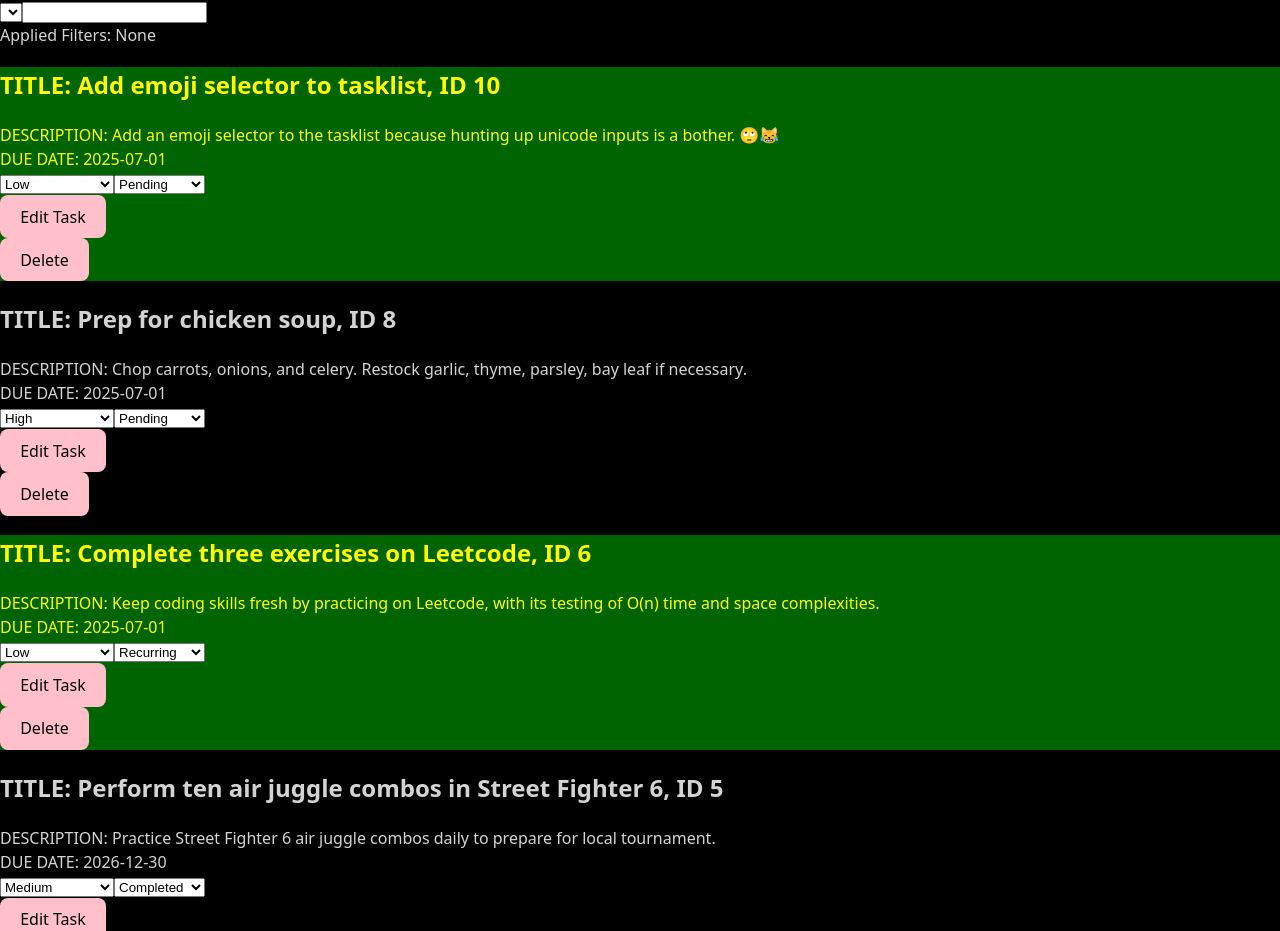
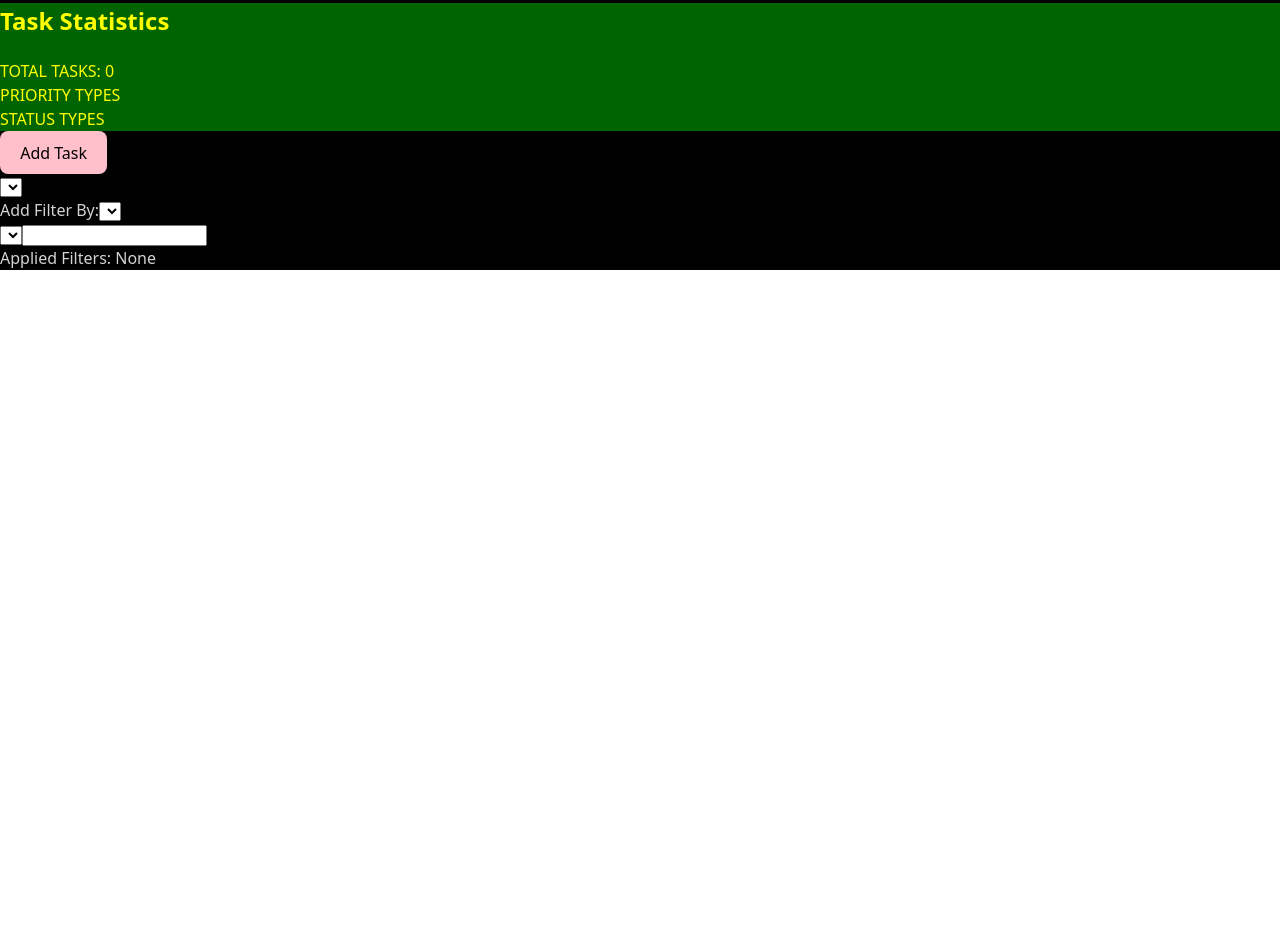
Before and after one commit to aardvarkpepper/2025-07-28-SBA, a React (Vite) app: page / in a window 1280 px wide. Shown: the part 307-1238 px from the top of the page. After the commit the page ends 800 px from the top, so only its background shows below. Built offline with nearby package versions, Linux system fonts and the light colour scheme.

Commit message:
Fix error when tasklist empty; null reference in TaskFilter.

```diff
--- a/src/App.tsx
+++ b/src/App.tsx
@@ -127,11 +127,8 @@ function App() {
   // Changes to task property, tasklist, filter all re-render core state, so a call on the utility
   // function should work fine.  Sorting too.
 
-  /** GRADING CRITERIA
-   *  Robust form validation
-• Proper error handling
-• User-friendly feedback
-- proper error handling
+
+Add task statistics
 
 ===
    * date formatting
@@ -182,7 +179,7 @@ const hamster=0;
     <div className='app dark'>
       <div>{hamster && <p>{`test ${hamster}`}</p>}</div>
       <button onClick={(event) => handleToggleDarkMode(event)}>{darkmode}</button>
-      <Dashboard tasklistSummary={tasklistSummary} tasks={tasklist} onSortSelect={handleSortTasksByArgument} onAddFormTask = {handleAddTask} />
+      <Dashboard tasklistSummary={tasklistSummary} tasks={tasklist} onSortSelect={handleSortTasksByArgument} onAddFormTask = {handleAddTask} onAddFilter = {handleAddFilter} onRemoveFilter = {handleRemoveFilter} />
       <TaskList tasks={tasklist} tasklistSummary={tasklistSummary} onDropdownChange={handleDropdownChange} onDeleteTask={handleDeleteTask} onEditTask = {handleEditTask} />
     </div>
 
--- a/src/components/Dashboard/Dashboard.tsx
+++ b/src/components/Dashboard/Dashboard.tsx
@@ -11,7 +11,7 @@
   //  *  When form submit is pressed, form disappears, message appears "Form submitted successfully" or some such.
   // Note:  Styling counts for nothing.
 
-export const Dashboard = ({tasklistSummary, tasks, onSortSelect, onAddFormTask}: DashboardProps) => {
+export const Dashboard = ({tasklistSummary, tasks, onSortSelect, onAddFormTask, onAddFilter, onRemoveFilter}: DashboardProps) => {
 
   return (
     <div>
@@ -22,8 +22,8 @@ export const Dashboard = ({tasklistSummary, tasks, onSortSelect, onAddFormTask}:
         <TaskFormContainer tasklistSummary={tasklistSummary} taskOrNull={null} onSubmitFormTask={onAddFormTask} />
         <TaskFilter tasks={tasks} onSortSelect={onSortSelect}/>
       </div>
-      <div>
-        <select>Add Filter By:  None</select>
+      <div>Add Filter By:
+        <select>None</select>
         <div>
           <select></select>
           <input type='text'></input>
--- a/src/components/TaskFilter/TaskFilter.tsx
+++ b/src/components/TaskFilter/TaskFilter.tsx
@@ -4,7 +4,7 @@ import { capitalizeFirstLetters } from '../../utils/taskUtils';
 export const TaskFilter = ({ tasks, onSortSelect }: TaskFilterProps) => {
   return (
     <select onChange={(event) => onSortSelect(event.target.value as keyof Task)}>
-      {Object.keys(tasks[0])?.map(taskKey => <option key={taskKey} value={taskKey}>{`Sort By: ${capitalizeFirstLetters(taskKey)}`}</option>)}
+      {tasks.length > 0 ? Object.keys(tasks[0])?.map(taskKey => <option key={taskKey} value={taskKey}>{`Sort By: ${capitalizeFirstLetters(taskKey)}`}</option>): null}
     </select>
   )
 }
--- a/src/data/tasklistData.ts
+++ b/src/data/tasklistData.ts
@@ -1,69 +1,69 @@
 import type { Task } from '../types/index';
 export const tasklistData: Task[] = [
-  {
-    taskId: 10,
-    title: 'Add emoji selector to tasklist',
-    description: 'Add an emoji selector to the tasklist because hunting up unicode inputs is a bother.  🙄😹',
-    status: 'Pending',
-    priority: 'Low',
-    dueDate: '2025-07-01',
-  },
-  {
-    taskId: 8,
-    title: 'Prep for chicken soup',
-    description: 'Chop carrots, onions, and celery.  Restock garlic, thyme, parsley, bay leaf if necessary.',
-    status: 'Pending',
-    priority: 'High',
-    dueDate: '2025-07-01',
-  },
-  {
-    taskId: 6,
-    title: 'Complete three exercises on Leetcode',
-    description: 'Keep coding skills fresh by practicing on Leetcode, with its testing of O(n) time and space complexities.',
-    status: 'Recurring',
-    priority: 'Low',
-    dueDate: '2025-07-01',
-  },
-  {
-    taskId: 5,
-    title: 'Perform ten air juggle combos in Street Fighter 6',
-    description: 'Practice Street Fighter 6 air juggle combos daily to prepare for local tournament.',
-    status: 'Completed',
-    priority: 'Medium',
-    dueDate: '2026-12-30',
-  },
-  {
-    taskId: 4,
-    title: 'Look for new job sites to apply for a programming job.',
-    description: 'Some jobs aren\'t advertised on traditional job sites so keep looking for new networks.',
-    status: 'In Progress',
-    priority: 'Medium',
-    dueDate: '2026-12-29',
-  },
-  {
-    taskId: 3,
-    title: 'Apply to programming jobs',
-    description: 'Apply, apply, then apply some more.  Can\'t get hired if not applying.',
-    status: 'Pending',
-    priority: 'Custom Priority',
-    dueDate: '2025-02-12',
-  },
-  {
-    taskId: 2,
-    title: 'Build networks',
-    description: 'Alternate between looking at professional networks and networks related to personal interests.  Personal connections may be less likely to result in jobs, but far more likely to result in jobs I\'m interested in.',
-    status: 'In Progress',
-    priority: 'Medium',
-    dueDate: '2025-01-14',
-  },
-  {
-    taskId: 1,
-    title: 'Clean',
-    description: 'For whatever reason, people rarely put \'Dirty\' on their tasklist.  Unless they\'re doing something like weathering props for a movie, I suppose.  🤔',
-    status: 'Completed',
-    priority: 'High',
-    dueDate: '2027-01-14',
-  },
+  // {
+  //   taskId: 10,
+  //   title: 'Add emoji selector to tasklist',
+  //   description: 'Add an emoji selector to the tasklist because hunting up unicode inputs is a bother.  🙄😹',
+  //   status: 'Pending',
+  //   priority: 'Low',
+  //   dueDate: '2025-07-01',
+  // },
+  // {
+  //   taskId: 8,
+  //   title: 'Prep for chicken soup',
+  //   description: 'Chop carrots, onions, and celery.  Restock garlic, thyme, parsley, bay leaf if necessary.',
+  //   status: 'Pending',
+  //   priority: 'High',
+  //   dueDate: '2025-07-01',
+  // },
+  // {
+  //   taskId: 6,
+  //   title: 'Complete three exercises on Leetcode',
+  //   description: 'Keep coding skills fresh by practicing on Leetcode, with its testing of O(n) time and space complexities.',
+  //   status: 'Recurring',
+  //   priority: 'Low',
+  //   dueDate: '2025-07-01',
+  // },
+  // {
+  //   taskId: 5,
+  //   title: 'Perform ten air juggle combos in Street Fighter 6',
+  //   description: 'Practice Street Fighter 6 air juggle combos daily to prepare for local tournament.',
+  //   status: 'Completed',
+  //   priority: 'Medium',
+  //   dueDate: '2026-12-30',
+  // },
+  // {
+  //   taskId: 4,
+  //   title: 'Look for new job sites to apply for a programming job.',
+  //   description: 'Some jobs aren\'t advertised on traditional job sites so keep looking for new networks.',
+  //   status: 'In Progress',
+  //   priority: 'Medium',
+  //   dueDate: '2026-12-29',
+  // },
+  // {
+  //   taskId: 3,
+  //   title: 'Apply to programming jobs',
+  //   description: 'Apply, apply, then apply some more.  Can\'t get hired if not applying.',
+  //   status: 'Pending',
+  //   priority: 'Custom Priority',
+  //   dueDate: '2025-02-12',
+  // },
+  // {
+  //   taskId: 2,
+  //   title: 'Build networks',
+  //   description: 'Alternate between looking at professional networks and networks related to personal interests.  Personal connections may be less likely to result in jobs, but far more likely to result in jobs I\'m interested in.',
+  //   status: 'In Progress',
+  //   priority: 'Medium',
+  //   dueDate: '2025-01-14',
+  // },
+  // {
+  //   taskId: 1,
+  //   title: 'Clean',
+  //   description: 'For whatever reason, people rarely put \'Dirty\' on their tasklist.  Unless they\'re doing something like weathering props for a movie, I suppose.  🤔',
+  //   status: 'Completed',
+  //   priority: 'High',
+  //   dueDate: '2027-01-14',
+  // },
 ]
 
 export const filterlistData = [
```
Also changed, not shown: src/types/index.ts (+2 -6 lines).
